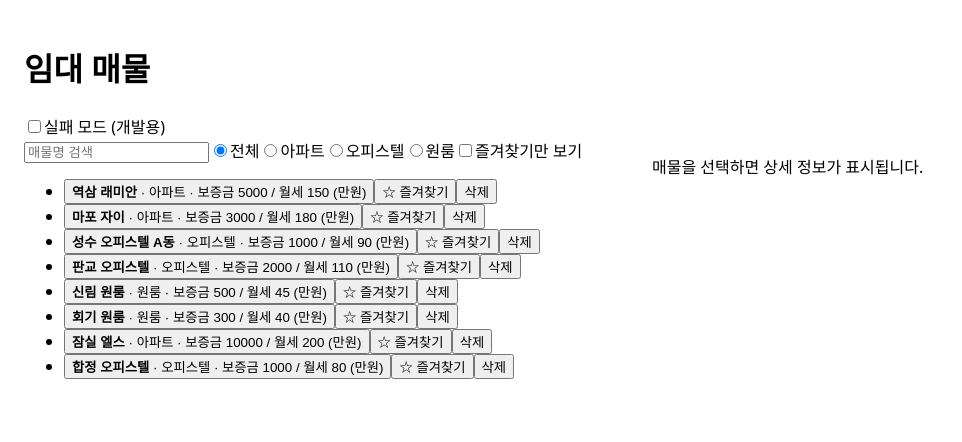
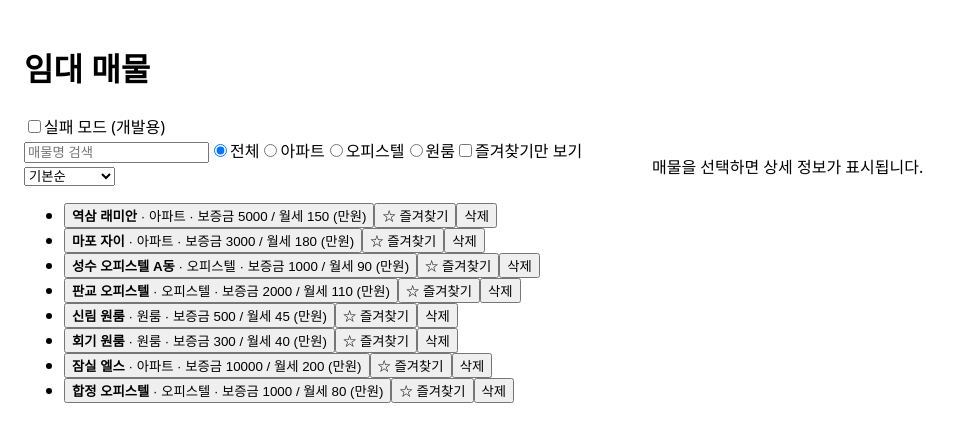
Before and after one commit to Jeong-jj/vue-to-react, a React (Vite) app in the folder react-basics/: page / in a window 1280 px wide. Shown: the top 442 px of the page, without its empty margins (0-962 px from the left). Built offline with nearby package versions, Linux system fonts and the light colour scheme.

Commit message:
Practice(feat:sort): 월세 낮은 순 / 면적 넓은 순 정렬
- sortOrder state와 필터 영역의 정렬 select 추가
- 검색, 즐겨찾기 필터 뒤에 렌더링 중 계산으로 정렬
- 기본순은 API 응답 순서를 유지

```diff
--- a/react-basics/src/day04/PropertyApp.tsx
+++ b/react-basics/src/day04/PropertyApp.tsx
@@ -8,7 +8,7 @@ import {
   type CategoryFilter,
 } from './api/queries'
 import { PropertyDetail } from './components/PropertyDetail'
-import { PropertyFilters } from './components/PropertyFilters'
+import { PropertyFilters, type SortOrder } from './components/PropertyFilters'
 import { PropertyList } from './components/PropertyList'
 import { QueryError } from './components/QueryError'
 import { useFavorites } from './hooks/useFavorites'
@@ -18,18 +18,26 @@ export function PropertyApp() {
   const [keyword, setKeyword] = useState('')
   const [category, setCategory] = useState<CategoryFilter>('all')
   const [favoritesOnly, setFavoritesOnly] = useState(false)
+  const [sortOrder, setSortOrder] = useState<SortOrder>('default')
   const [selectedId, setSelectedId] = useState<number | null>(null)
   const [failMode, setFailModeState] = useState(false)
   const { isFavorite, toggleFavorite } = useFavorites()
   const deleteMutation = useDeletePropertyMutation()
   const { data, isPending, isError, error, isFetching, refetch } = usePropertiesQuery(category)
 
-  // 검색과 즐겨찾기는 API가 지원하지 않으므로 받은 목록에서 렌더링 중에 거른다
+  // 검색, 즐겨찾기, 정렬은 API가 지원하지 않으므로 받은 목록에서 렌더링 중에 계산한다
+  // filter가 새 배열을 만들기 때문에 sort가 쿼리 캐시 배열을 직접 바꾸지 않는다
   const normalizedKeyword = keyword.trim().toLowerCase()
-  const visibleProperties = (data ?? []).filter(
-    (p) =>
-      p.title.toLowerCase().includes(normalizedKeyword) && (!favoritesOnly || isFavorite(p.id)),
-  )
+  const visibleProperties = (data ?? [])
+    .filter(
+      (p) =>
+        p.title.toLowerCase().includes(normalizedKeyword) && (!favoritesOnly || isFavorite(p.id)),
+    )
+    .sort((a, b) => {
+      if (sortOrder === 'rentAsc') return a.monthlyRent - b.monthlyRent
+      if (sortOrder === 'areaDesc') return b.area - a.area
+      return 0
+    })
 
   // setFailMode는 모듈 변수라 렌더링에 반영되지 않으므로 체크 상태는 state로 따로 둔다
   const handleFailModeChange = (on: boolean) => {
@@ -88,9 +96,11 @@ export function PropertyApp() {
             keyword={keyword}
             category={category}
             favoritesOnly={favoritesOnly}
+            sortOrder={sortOrder}
             onKeywordChange={setKeyword}
             onCategoryChange={setCategory}
             onFavoritesOnlyChange={setFavoritesOnly}
+            onSortOrderChange={setSortOrder}
           />
           {deleteMutation.isError && (
             <p role="alert">삭제에 실패했습니다: {deleteMutation.error.message}</p>
--- a/react-basics/src/day04/components/PropertyFilters.tsx
+++ b/react-basics/src/day04/components/PropertyFilters.tsx
@@ -9,22 +9,34 @@ const CATEGORY_OPTIONS: { value: CategoryFilter; label: string }[] = [
   })),
 ]
 
+export type SortOrder = 'default' | 'rentAsc' | 'areaDesc'
+
+const SORT_OPTIONS: { value: SortOrder; label: string }[] = [
+  { value: 'default', label: '기본순' },
+  { value: 'rentAsc', label: '월세 낮은 순' },
+  { value: 'areaDesc', label: '면적 넓은 순' },
+]
+
 interface Props {
   keyword: string
   category: CategoryFilter
   favoritesOnly: boolean
+  sortOrder: SortOrder
   onKeywordChange: (keyword: string) => void
   onCategoryChange: (category: CategoryFilter) => void
   onFavoritesOnlyChange: (favoritesOnly: boolean) => void
+  onSortOrderChange: (sortOrder: SortOrder) => void
 }
 
 export function PropertyFilters({
   keyword,
   category,
   favoritesOnly,
+  sortOrder,
   onKeywordChange,
   onCategoryChange,
   onFavoritesOnlyChange,
+  onSortOrderChange,
 }: Props) {
   return (
     <div>
@@ -53,6 +65,13 @@ export function PropertyFilters({
         />
         즐겨찾기만 보기
       </label>
+      <select value={sortOrder} onChange={(e) => onSortOrderChange(e.target.value as SortOrder)}>
+        {SORT_OPTIONS.map((option) => (
+          <option key={option.value} value={option.value}>
+            {option.label}
+          </option>
+        ))}
+      </select>
     </div>
   )
 }
```
